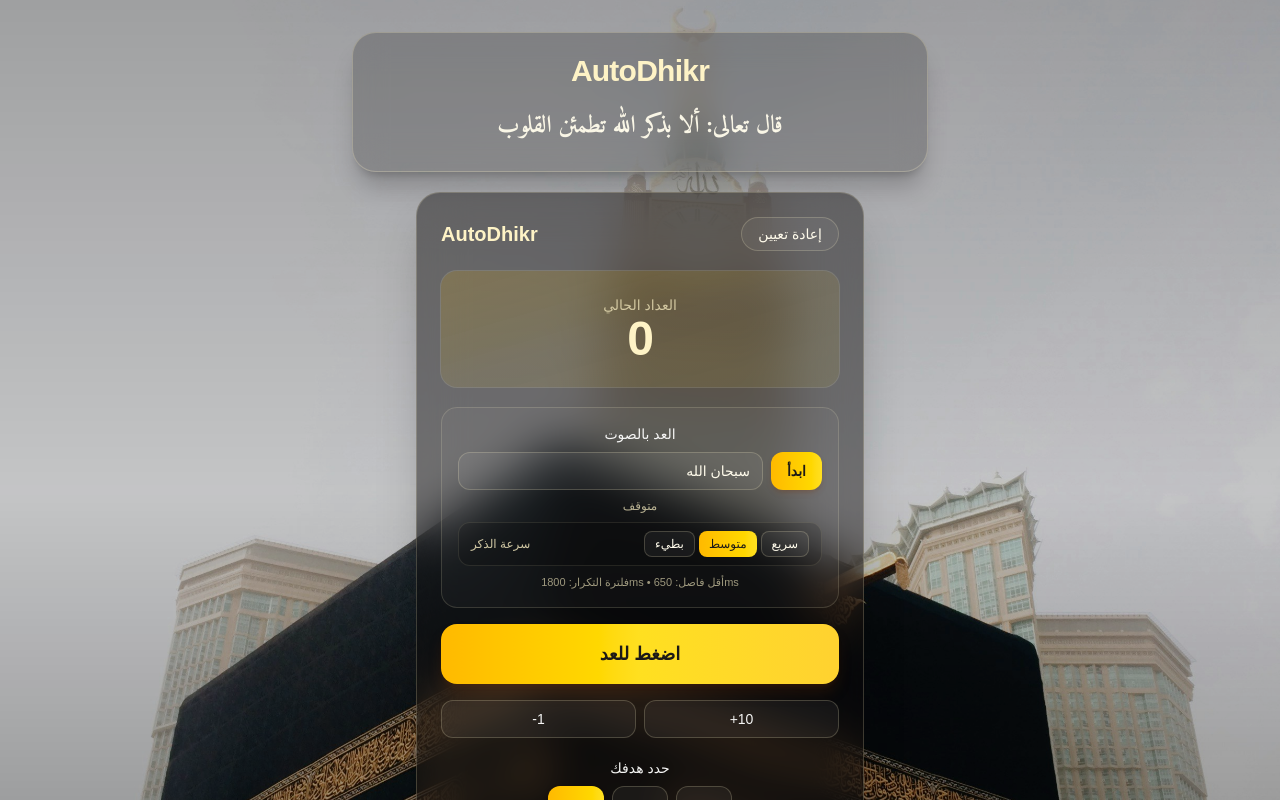
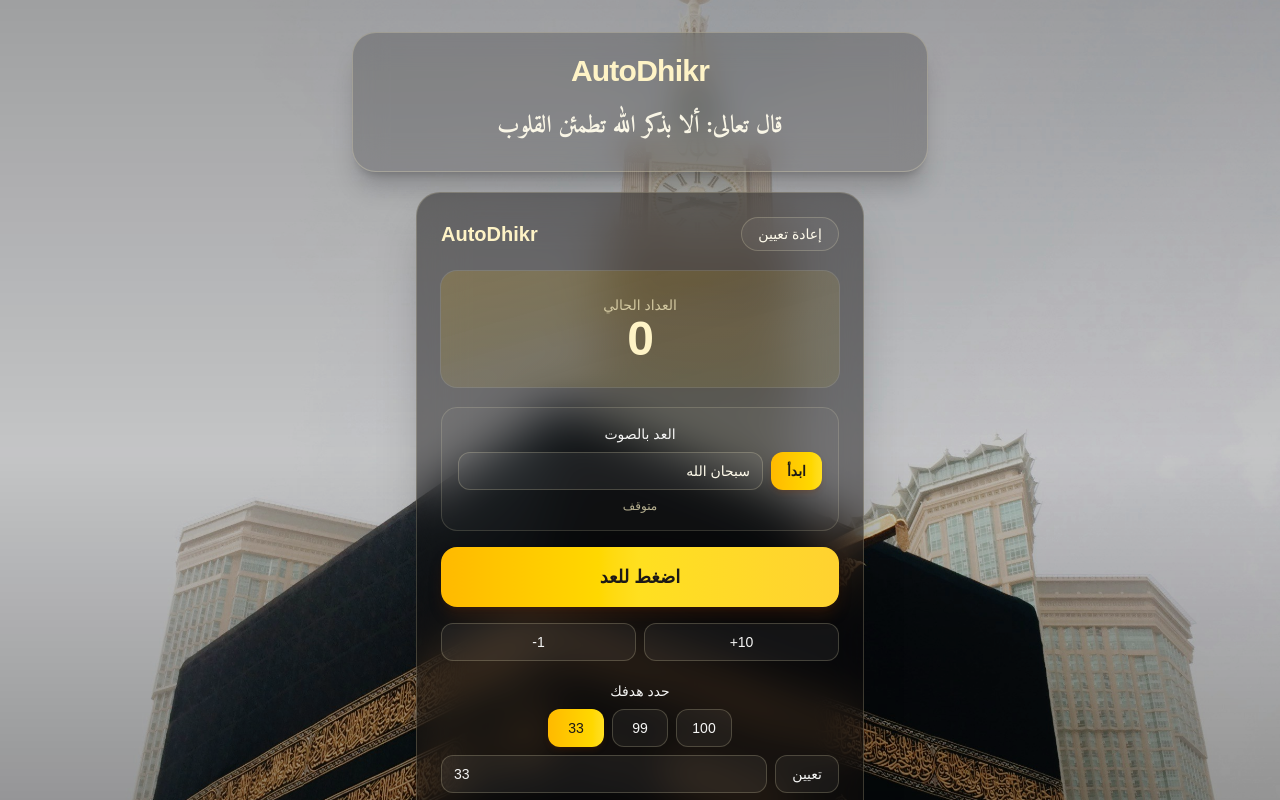
Before and after one commit to Damssi13/AutoDhikr, a Next.js app: page / in a window 1280 px wide. Shown: the top 800 px of the page. Built offline with nearby package versions, Linux system fonts and the light colour scheme.

Commit message:
removing the paces

```diff
--- a/components/Counter.tsx
+++ b/components/Counter.tsx
@@ -4,27 +4,10 @@ import { useEffect, useMemo, useRef, useState } from "react";
 
 const TARGET_OPTIONS = [33, 99, 100] as const;
 
-type SpeechPace = "slow" | "normal" | "fast";
-
-type MatchMode = "strict" | "balanced" | "lenient";
-
-const PACE_OPTIONS: Array<{ value: SpeechPace; label: string }> = [
-	{ value: "slow", label: "بطيء" },
-	{ value: "normal", label: "متوسط" },
-	{ value: "fast", label: "سريع" },
-];
-
-const PACE_SETTINGS: Record<SpeechPace, { duplicateMs: number; minGapMs: number; matchMode: MatchMode }> = {
-	slow: { duplicateMs: 3200, minGapMs: 1250, matchMode: "strict" },
-	normal: { duplicateMs: 1800, minGapMs: 650, matchMode: "balanced" },
-	fast: { duplicateMs: 800, minGapMs: 260, matchMode: "lenient" },
-};
-
 type StoredState = {
 	count: number;
 	target: number;
 	dhikr: string;
-	pace: SpeechPace;
 };
 
 const STORAGE_KEY = "dhikr-counter-state";
@@ -41,61 +24,10 @@ function normalizeText(value: string) {
 		.toLowerCase()
 		.normalize("NFKC")
 		.replace(/[أإآٱ]/g, "ا")
-		.replace(/ى/g, "ي")
 		.replace(/[\u064B-\u065F\u0670]/g, "")
 		.replace(/[^\p{L}\p{N}\s]/gu, " ")
 		.replace(/\s+/g, " ")
 		.trim();
-}
-
-function splitWords(value: string) {
-	return value.split(" ").filter(Boolean);
-}
-
-function levenshteinDistance(a: string, b: string) {
-	if (a === b) return 0;
-	if (!a.length) return b.length;
-	if (!b.length) return a.length;
-
-	const prev = Array.from({ length: b.length + 1 }, (_, i) => i);
-	const curr = new Array<number>(b.length + 1);
-
-	for (let i = 1; i <= a.length; i += 1) {
-		curr[0] = i;
-		for (let j = 1; j <= b.length; j += 1) {
-			const cost = a[i - 1] === b[j - 1] ? 0 : 1;
-			curr[j] = Math.min(curr[j - 1] + 1, prev[j] + 1, prev[j - 1] + cost);
-		}
-		for (let j = 0; j <= b.length; j += 1) prev[j] = curr[j];
-	}
-
-	return prev[b.length];
-}
-
-function isDhikrMatch(transcript: string, dhikr: string, mode: MatchMode) {
-	const normalizedTranscript = normalizeText(transcript);
-	const normalizedDhikr = normalizeText(dhikr);
-
-	if (!normalizedTranscript || !normalizedDhikr) return false;
-	if (normalizedTranscript === normalizedDhikr) return true;
-	if (mode === "strict") return false;
-
-	const transcriptWords = splitWords(normalizedTranscript);
-	const dhikrWords = splitWords(normalizedDhikr);
-
-	// Reject added or missing words (e.g., "سبحان الله وبحمده" when target is "سبحان الله")
-	if (transcriptWords.length !== dhikrWords.length) return false;
-
-	const distance = levenshteinDistance(normalizedTranscript, normalizedDhikr);
-	const maxDistance =
-		mode === "lenient"
-			? normalizedDhikr.length <= 10
-				? 2
-				: 3
-			: normalizedDhikr.length <= 10
-				? 1
-				: 2;
-	return distance <= maxDistance;
 }
 
 function countMatches(text: string, phrase: string) {
@@ -146,12 +78,10 @@ export default function Counter() {
 	const [isListening, setIsListening] = useState(false);
 	const [speechError, setSpeechError] = useState<string>("");
 	const [heardText, setHeardText] = useState("");
-	const [speechPace, setSpeechPace] = useState<SpeechPace>("normal");
 	const [isHydrated, setIsHydrated] = useState(false);
 	const recognitionRef = useRef<SpeechRecognition | null>(null);
 	const autoRestartRef = useRef(false);
 	const dhikrRef = useRef(DEFAULT_DHIKR);
-	const speechPaceRef = useRef<SpeechPace>("normal");
 	const processedFinalIndexesRef = useRef<Set<number>>(new Set());
 	const lastFinalTranscriptRef = useRef("");
 	const lastFinalTranscriptAtRef = useRef(0);
@@ -160,10 +90,6 @@ export default function Counter() {
 	useEffect(() => {
 		dhikrRef.current = dhikr;
 	}, [dhikr]);
-
-	useEffect(() => {
-		speechPaceRef.current = speechPace;
-	}, [speechPace]);
 
 	useEffect(() => {
 		const win = window as Window & {
@@ -202,10 +128,6 @@ export default function Counter() {
 					}
 				}
 
-				if (parsed.pace === "slow" || parsed.pace === "normal" || parsed.pace === "fast") {
-					setSpeechPace(parsed.pace);
-				}
-
 			}
 		} catch {
 			// ignore corrupted storage
@@ -224,8 +146,6 @@ export default function Counter() {
 			let incrementBy = 0;
 			let displayText = "";
 			const normalizedDhikr = normalizeText(dhikrRef.current);
-			const pace = speechPaceRef.current;
-			const paceSettings = PACE_SETTINGS[pace];
 
 			for (let i = event.resultIndex; i < event.results.length; i += 1) {
 				const result = event.results[i];
@@ -243,15 +163,15 @@ export default function Counter() {
 
 				const normalizedTranscript = normalizeText(transcript);
 				if (!normalizedTranscript || !normalizedDhikr) continue;
-				if (!isDhikrMatch(normalizedTranscript, normalizedDhikr, paceSettings.matchMode)) continue;
+				if (!normalizedTranscript.includes(normalizedDhikr)) continue;
 
 				const now = Date.now();
 				const isRapidDuplicate =
 					normalizedTranscript === lastFinalTranscriptRef.current &&
-					now - lastFinalTranscriptAtRef.current < paceSettings.duplicateMs;
+					now - lastFinalTranscriptAtRef.current < 1800;
 				if (isRapidDuplicate) continue;
 
-				const isTooSoonAfterLastCount = now - lastAcceptedAtRef.current < paceSettings.minGapMs;
+				const isTooSoonAfterLastCount = now - lastAcceptedAtRef.current < 650;
 				if (isTooSoonAfterLastCount) continue;
 
 				lastFinalTranscriptRef.current = normalizedTranscript;
@@ -304,9 +224,9 @@ export default function Counter() {
 	useEffect(() => {
 		if (!isHydrated) return;
 
-		const data: StoredState = { count, target, dhikr, pace: speechPace };
+		const data: StoredState = { count, target, dhikr };
 		window.localStorage.setItem(STORAGE_KEY, JSON.stringify(data));
-	}, [count, target, dhikr, speechPace, isHydrated]);
+	}, [count, target, dhikr, isHydrated]);
 
 	const remaining = Math.max(target - count, 0);
 	const progress = useMemo(() => {
@@ -423,28 +343,6 @@ export default function Counter() {
 				<p className="text-xs text-amber-100/70">
 					{isListening ? "جاري الاستماع..." : "متوقف"}
 				</p>
-				<div className="flex items-center justify-between gap-2 rounded-xl border border-amber-100/10 bg-black/15 px-3 py-2">
-					<p className="text-xs text-amber-100/80">سرعة الذكر</p>
-					<div className="flex gap-1">
-						{PACE_OPTIONS.map((option) => (
-							<button
-								key={option.value}
-								type="button"
-								onClick={() => setSpeechPace(option.value)}
-								className={`rounded-lg px-2.5 py-1 text-xs font-medium transition ${
-									speechPace === option.value
-										? "bg-gradient-to-r from-amber-400 to-yellow-300 text-stone-900"
-										: "border border-amber-100/20 bg-white/[0.05] text-amber-50 hover:bg-white/15"
-								}`}
-							>
-								{option.label}
-							</button>
-						))}
-					</div>
-				</div>
-				<p className="text-[11px] text-amber-100/60">
-					فلترة التكرار: {PACE_SETTINGS[speechPace].duplicateMs}ms • أقل فاصل: {PACE_SETTINGS[speechPace].minGapMs}ms
-				</p>
 				{heardText ? (
 					<p className="rounded-xl border border-amber-100/10 bg-black/20 px-3 py-2 text-xs leading-6 text-amber-50/85">
 						<span className="font-medium text-amber-100">ما سمعه التطبيق:</span> {heardText}
```
